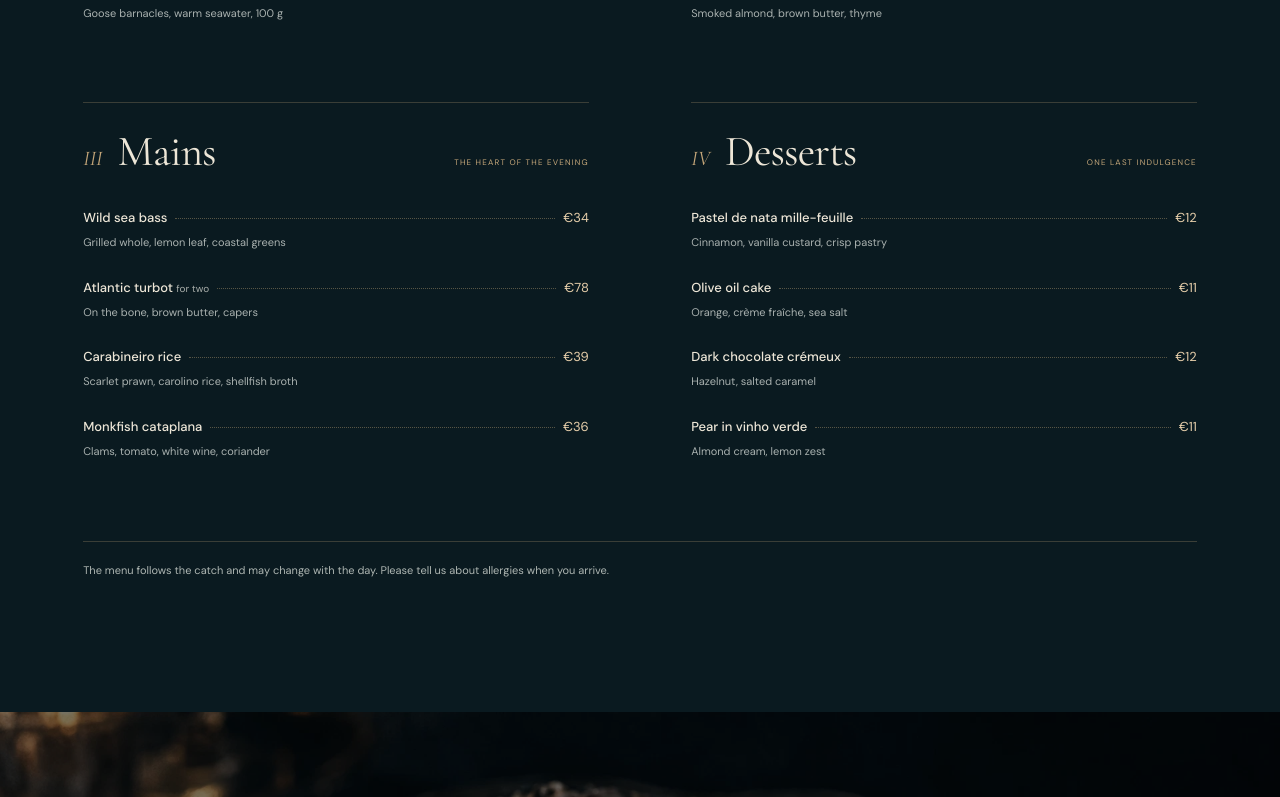
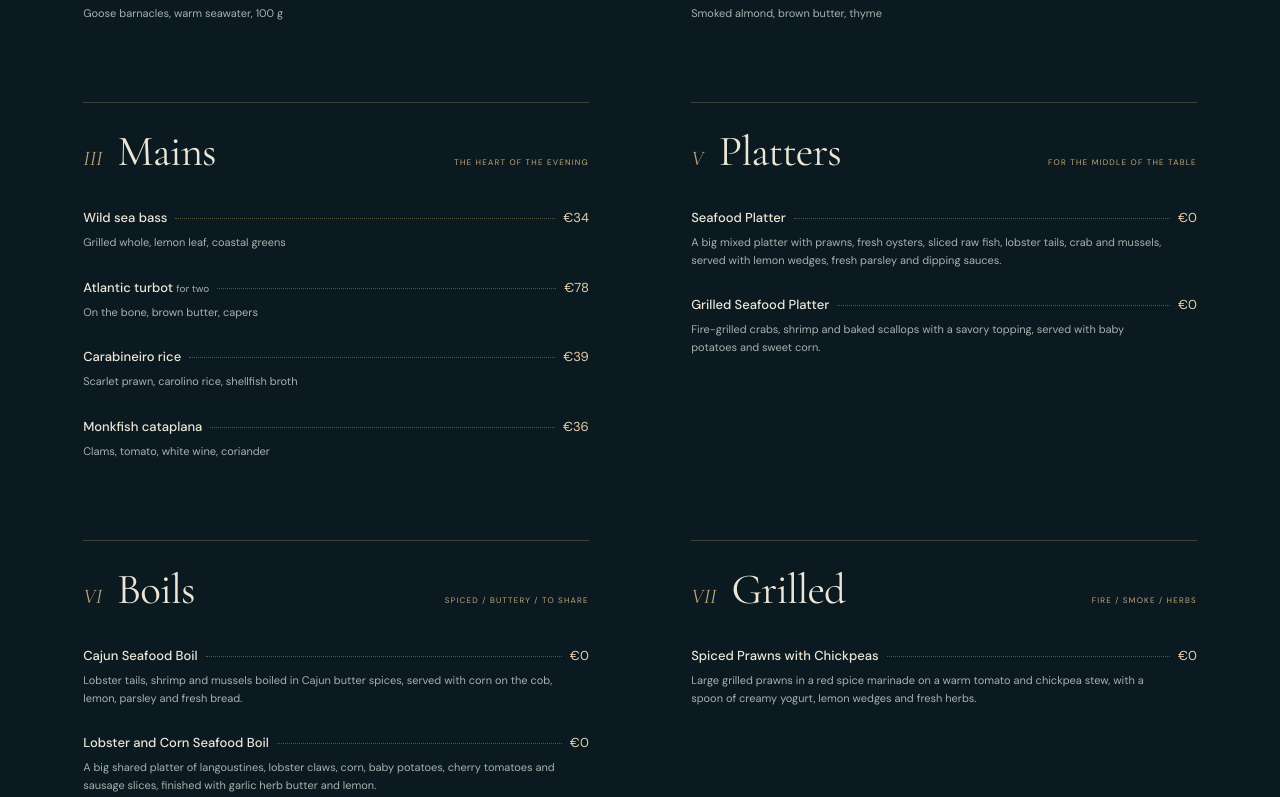
Before and after one commit to Samuel-Fx-1/Sea_Food, a React (Vite) app: page / in a window 1280 px wide. Shown: the part 2720-3517 px from the top of the page. Built offline with nearby package versions, Linux system fonts and the light colour scheme.

Commit message:
feat: add 5 seafood dishes to menu data

```diff
--- a/src/data/menu.ts
+++ b/src/data/menu.ts
@@ -101,7 +101,145 @@ export const menuContent: MenuContent = {
       ],
     },
     {
-      numeral: 'IV',
+      numeral: 'V',
+      title: 'Platters',
+      note: 'FOR THE MIDDLE OF THE TABLE',
+      dishes: [
+        {
+          id: 'seafood-platter',
+          slug: 'seafood-platter',
+          category: 'Platters',
+          name: 'Seafood Platter',
+          description:
+            'A big mixed platter with prawns, fresh oysters, sliced raw fish, lobster tails, crab and mussels, served with lemon wedges, fresh parsley and dipping sauces.',
+          ingredients: [
+            'prawns',
+            'oysters',
+            'raw fish slices',
+            'lobster tail',
+            'crab',
+            'mussels',
+            'lemon',
+            'parsley',
+            'dipping sauce',
+          ],
+          image: '/images/seafood/seafood-platter.png',
+          imageAlt:
+            'Mixed seafood platter with prawns, oysters, raw fish, lobster tails, crab and mussels with lemon and parsley',
+          price: 0, // TODO: set real price
+          priceIsPlaceholder: true,
+        },
+        {
+          id: 'grilled-seafood-platter',
+          slug: 'grilled-seafood-platter',
+          category: 'Platters',
+          name: 'Grilled Seafood Platter',
+          description:
+            'Fire-grilled crabs, shrimp and baked scallops with a savory topping, served with baby potatoes and sweet corn.',
+          ingredients: [
+            'crab',
+            'shrimp',
+            'scallops',
+            'baby potatoes',
+            'corn',
+            'garlic',
+            'herbs',
+            'butter',
+          ],
+          image: '/images/seafood/grilled-seafood-platter.png',
+          imageAlt:
+            'Grilled crabs, shrimp and baked scallops served with baby potatoes and sweet corn',
+          price: 0, // TODO: set real price
+          priceIsPlaceholder: true,
+        },
+      ],
+    },
+    {
+      numeral: 'VI',
+      title: 'Boils',
+      note: 'SPICED / BUTTERY / TO SHARE',
+      dishes: [
+        {
+          id: 'cajun-seafood-boil',
+          slug: 'cajun-seafood-boil',
+          category: 'Boils',
+          name: 'Cajun Seafood Boil',
+          description:
+            'Lobster tails, shrimp and mussels boiled in Cajun butter spices, served with corn on the cob, lemon, parsley and fresh bread.',
+          ingredients: [
+            'lobster tail',
+            'shrimp',
+            'mussels',
+            'corn',
+            'Cajun spice',
+            'butter',
+            'lemon',
+            'parsley',
+            'bread',
+          ],
+          image: '/images/seafood/cajun-seafood-boil.png',
+          imageAlt:
+            'Cajun seafood boil with lobster tails, shrimp, mussels, corn, lemon and fresh bread',
+          price: 0, // TODO: set real price
+          priceIsPlaceholder: true,
+        },
+        {
+          id: 'lobster-corn-boil',
+          slug: 'lobster-corn-boil',
+          category: 'Boils',
+          name: 'Lobster and Corn Seafood Boil',
+          description:
+            'A big shared platter of langoustines, lobster claws, corn, baby potatoes, cherry tomatoes and sausage slices, finished with garlic herb butter and lemon.',
+          ingredients: [
+            'langoustines',
+            'lobster claw',
+            'corn',
+            'baby potatoes',
+            'cherry tomatoes',
+            'sausage',
+            'garlic butter',
+            'herbs',
+            'lemon',
+          ],
+          image: '/images/seafood/lobster-corn-boil.png',
+          imageAlt:
+            'Shared boil with langoustines, lobster claws, corn, baby potatoes, tomatoes and sausage',
+          price: 0, // TODO: set real price
+          priceIsPlaceholder: true,
+        },
+      ],
+    },
+    {
+      numeral: 'VII',
+      title: 'Grilled',
+      note: 'FIRE / SMOKE / HERBS',
+      dishes: [
+        {
+          id: 'spiced-prawns-chickpeas',
+          slug: 'spiced-prawns-chickpeas',
+          category: 'Grilled',
+          name: 'Spiced Prawns with Chickpeas',
+          description:
+            'Large grilled prawns in a red spice marinade on a warm tomato and chickpea stew, with a spoon of creamy yogurt, lemon wedges and fresh herbs.',
+          ingredients: [
+            'king prawns',
+            'chickpeas',
+            'tomato',
+            'red spice mix',
+            'yogurt',
+            'lemon',
+            'parsley',
+          ],
+          image: '/images/seafood/spiced-prawns-chickpeas.png',
+          imageAlt:
+            'Grilled spiced prawns on tomato and chickpea stew with yogurt, lemon and herbs',
+          price: 0, // TODO: set real price
+          priceIsPlaceholder: true,
+        },
+      ],
+    },
+    {
+      numeral: 'VIII',
       title: 'Desserts',
       note: 'ONE LAST INDULGENCE',
       dishes: [
```
